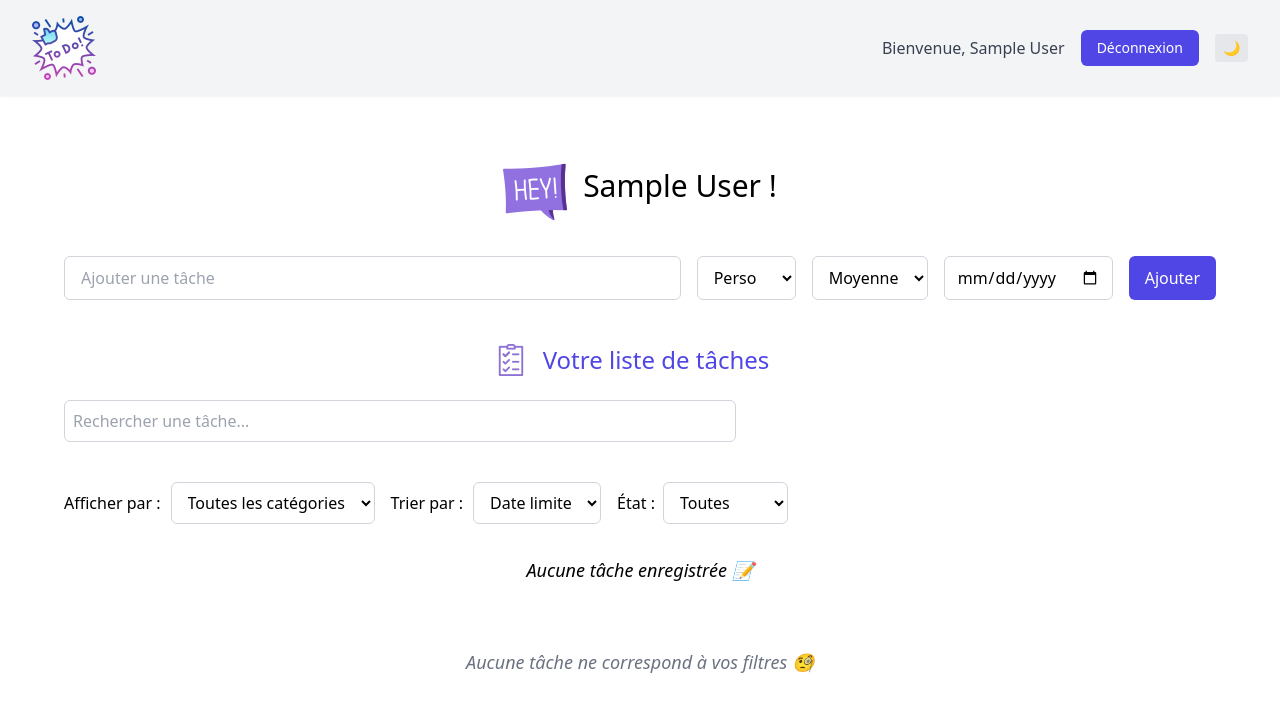
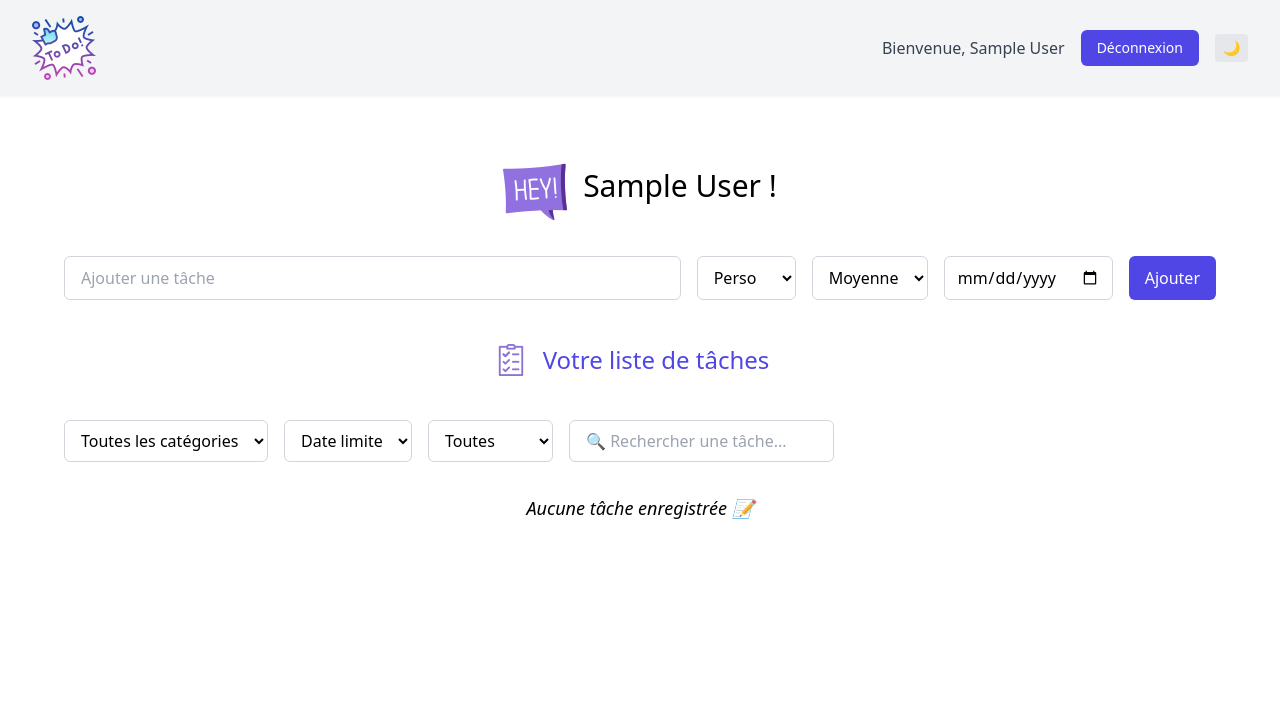
Before and after one commit to zinkat/TO-DO-APP, a React (Vite) app in the folder to-do-app/: page / in a window 1280 px wide. Shown: the top 712 px of the page. Built offline with nearby package versions, Linux system fonts and the light colour scheme; data requests are answered from the project's data file; sample sign-in values are in the browser's storage.

Commit message:
ajout commentaires

```diff
--- a/to-do-app/src/pages/HomePage.jsx
+++ b/to-do-app/src/pages/HomePage.jsx
@@ -3,67 +3,50 @@ import { useState, useEffect } from 'react';
 import { getTasks, addTask, updateTask, deleteTask as deleteTaskAPI } from '../api';
 
 function HomePage() {
+
   const { user } = useAuth();
   const [tasks, setTasks] = useState([]);
   const [newTask, setNewTask] = useState('');
   const [priority, setPriority] = useState('moyenne');
   const [dueDate, setDueDate] = useState('');
-  const [sortBy, setSortBy] = useState('date'); // 'priority' ou 'date'
+  const [sortBy, setSortBy] = useState('date');
   const [searchTerm, setSearchTerm] = useState('');
-  const [editingId, setEditingId] = useState(null); // id de la tâche qu'on édite
+  const [editingId, setEditingId] = useState(null);
   const [tag, setTag] = useState('perso');
-  const [editValues, setEditValues] = useState({ text: '', priority: '', dueDate: '', tag: ''});
-  const [filterTag, setFilterTag] = useState(''); // pour filtrer par tag
+  const [editValues, setEditValues] = useState({ text: '', priority: '', dueDate: '', tag: '' });
+  const [filterTag, setFilterTag] = useState('');
   const [currentPage, setCurrentPage] = useState(1);
-  const [filterDone, setFilterDone] = useState('all'); // 'all', 'done', 'todo'
+  const [filterDone, setFilterDone] = useState('all');
 
+  // 🔁 Réinitialiser la page actuelle lorsque les filtres changent
+  useEffect(() => {
+    setCurrentPage(1);
+  }, [searchTerm, sortBy, filterTag, filterDone]);
 
-
-useEffect(() => {
-  setCurrentPage(1); // 🔁 quand on change la recherche
-}, [searchTerm]);
-
-useEffect(() => {
-  setCurrentPage(1); // 🔁 quand on change le tri
-}, [sortBy]);
-
-useEffect(() => {
-  setCurrentPage(1); // 🔁 quand on change le filtre par tag
-}, [filterTag]);
-
-useEffect(() => {
-  setCurrentPage(1); // 🔁 quand on change le filtre par etat
-}, [filterDone]);
-
-// Charger les tâches une fois que user.email est prêt
+  // 🔄 Récupérer les tâches utilisateur à la connexion
   useEffect(() => {
     if (user && user.email) {
       getTasks()
         .then((data) => {
           const userTasks = data.filter(t => t.email === user.email);
           setTasks(userTasks);
-        console.log(userTasks, "Tâches de l'utilisateur :", user.email,  "Nombre tâches :", userTasks.length);
-
         })
-
         .catch((err) => console.error("Erreur chargement des tâches :", err));
     }
   }, [user]);
 
-
+  // ➕ Ajouter une nouvelle tâche
   const handleSubmit = async (e) => {
     e.preventDefault();
     if (newTask.trim() === '') return;
 
     const task = {
-
       text: newTask,
       done: false,
-    priority: priority,
-    dueDate: dueDate,
-    tag, // pour filtrer par tag
-    email: user.email, // pour filtrer par utilisateur
-
+      priority,
+      dueDate,
+      tag,
+      email: user.email,
     };
 
     try {
@@ -75,58 +58,43 @@ useEffect(() => {
     }
   };
 
+  // ✅ Marquer une tâche comme terminée ou non
   const toggleTask = async (id) => {
     const taskToToggle = tasks.find(task => task.id === id);
     if (!taskToToggle) return;
 
-  const updatedTask = {
-    ...taskToToggle,
-    done: !taskToToggle.done,
-  };
+    const updatedTask = { ...taskToToggle, done: !taskToToggle.done };
 
     try {
       await updateTask(updatedTask);
-    const updatedTasks = tasks.map(task =>
-      task.id === id ? updatedTask : task
-    );
-    setTasks(updatedTasks);
+      setTasks(tasks.map(task => task.id === id ? updatedTask : task));
     } catch (error) {
       console.error("Erreur mise à jour done :", error);
     }
   };
 
-
+  // ❌ Supprimer une tâche
   const handleDelete = async (id) => {
     try {
       await deleteTaskAPI(id);
-    const updated = tasks.filter(task => task.id !== id);
-    setTasks(updated);
+      setTasks(tasks.filter(task => task.id !== id));
     } catch (error) {
       console.error("Erreur suppression tâche :", error);
     }
   };
 
+  // 🔀 Filtrer, rechercher et trier les tâches
   const sortTasks = (tasks) => {
-
     const priorityOrder = { haute: 3, moyenne: 2, basse: 1 };
 
-  let filtered = tasks.filter((task) =>
+    let filtered = tasks.filter(task =>
       task.text.toLowerCase().includes(searchTerm.toLowerCase())
     );
 
-  // ✅ Appliquer le filtre de tag avant tri
-  if (filterTag) {
-    filtered = filtered.filter(task => task.tag === filterTag);
-  }
-  // 🔍 Filtrage par statut
-if (filterDone === 'done') {
-  filtered = filtered.filter(task => task.done);
-} else if (filterDone === 'todo') {
-  filtered = filtered.filter(task => !task.done);
-}
+    if (filterTag) filtered = filtered.filter(task => task.tag === filterTag);
+    if (filterDone === 'done') filtered = filtered.filter(task => task.done);
+    else if (filterDone === 'todo') filtered = filtered.filter(task => !task.done);
 
-
-  // ✅ Trier selon la sélection
     if (sortBy === 'priority') {
       filtered.sort((a, b) => priorityOrder[b.priority] - priorityOrder[a.priority]);
     } else if (sortBy === 'date') {
@@ -140,66 +108,60 @@ if (filterDone === 'done') {
     return filtered;
   };
 
-const tasksPerPage = 5;
-
+  // 📄 Pagination des tâches
   const paginatedTasks = () => {
     const sorted = sortTasks(tasks);
-  const start = (currentPage - 1) * tasksPerPage;
-  const end = start + tasksPerPage;
-  return sorted.slice(start, end);
+    const start = (currentPage - 1) * 5;
+    return sorted.slice(start, start + 5);
   };
 
-const totalPages = Math.ceil(sortTasks(tasks).length / tasksPerPage);
-
-
+  // 🔴 Vérifier si une tâche est en retard
   const isOverdue = (task) => {
     if (!task.dueDate || task.done) return false;
     return new Date(task.dueDate) < new Date();
   };
 
+  // ✏️ Préparer l'édition d'une tâche
   const startEditing = (task) => {
     setEditingId(task.id);
     setEditValues({
       text: task.text,
       priority: task.priority,
       dueDate: task.dueDate,
-    tag: task.tag || 'perso', // Assurez-vous que le tag est défini
+      tag: task.tag || 'perso',
     });
   };
 
+  // 💾 Enregistrer les modifications après édition
   const saveEdit = async () => {
     try {
-    const editedTask = {
-      id: editingId,
-      ...editValues,
-      email: user.email,
-    };
+      const editedTask = { id: editingId, ...editValues, email: user.email };
       await updateTask(editedTask);
-    const updated = tasks.map((task) =>
-      task.id === editingId ? editedTask : task
-    );
-    setTasks(updated);
+      setTasks(tasks.map(task => task.id === editingId ? editedTask : task));
       setEditingId(null);
     } catch (err) {
       console.error("Erreur édition :", err);
     }
   };
 
+  // ❌ Annuler l'édition
   const cancelEdit = () => {
     setEditingId(null);
   };
 
+  // 📊 Total de pages de pagination
+  const totalPages = Math.ceil(sortTasks(tasks).length / 5);
 
   return (
 
-<div >
     <div className="min-h-screen transition-colors duration-200 md:mt-8 bg-white text-black dark:bg-gray-900 dark:text-white p-6 md:p-8">
       <div className="max-w-6xl mx-auto">
+        <div className='flex flex-row mb-8 justify-center space-x-4 space-y-2'>
+          <img src="he.png" alt="bonjour" />
+          <h1 className='text-xl md:text-3xl'>{user.name || user.email} !</h1>
+        </div>
 
-    <div>
-      <div className='flex flex-row mb-8 justify-center space-x-4 space-y-2' ><img src="he.png" alt="bonjour" /><h1 className=' text-xl md:text-3xl '> {user.name || user.email} !</h1></div>
-
-
+        {/* Formulaire d'ajout */}
         <form onSubmit={handleSubmit} className="flex flex-col md:flex-row gap-2 md:gap-4 mt-4">
           <input
             type="text"
@@ -209,38 +171,24 @@ const cancelEdit = () => {
             className="transition-colors duration-200 px-4 py-2 rounded-md border border-gray-300 bg-white text-black dark:bg-gray-800 dark:text-white dark:border-gray-600 focus:outline-none focus:ring-2 focus:ring-indigo-500 placeholder:text-gray-400 dark:placeholder:text-gray-500 w-3/4"
             required
           />
-<select
-  value={tag}
-  onChange={(e) => setTag(e.target.value)}
-  className="px-3 py-2 rounded-md border border-gray-300 bg-white text-black dark:bg-gray-800 dark:text-white dark:border-gray-600 focus:outline-none">
+          <select value={tag} onChange={(e) => setTag(e.target.value)} className="px-3 py-2 rounded-md border border-gray-300 bg-white text-black dark:bg-gray-800 dark:text-white dark:border-gray-600 focus:outline-none">
             <option value="perso">Perso</option>
             <option value="travail">Travail</option>
             <option value="urgent">Urgent</option>
           </select>
-
-  <select
-    value={priority}
-    onChange={(e) => setPriority(e.target.value)}
-    className="px-3 py-2 rounded-md border border-gray-300 bg-white text-black dark:bg-gray-800 dark:text-white dark:border-gray-600 focus:outline-none">
+          <select value={priority} onChange={(e) => setPriority(e.target.value)} className="px-3 py-2 rounded-md border border-gray-300 bg-white text-black dark:bg-gray-800 dark:text-white dark:border-gray-600 focus:outline-none">
             <option value="basse">Basse</option>
             <option value="moyenne">Moyenne</option>
             <option value="haute">Haute</option>
           </select>
-
           <input
             type="date"
             value={dueDate}
             onChange={(e) => setDueDate(e.target.value)}
             className="transition-colors duration-200 px-3 py-2 rounded-md border border-gray-300 bg-white text-black dark:bg-gray-800 dark:text-white dark:border-gray-600"
           />
-
-  <button
-    type="submit"
-    className="transition-colors duration-200 bg-indigo-600 hover:bg-indigo-700 text-white px-4 py-2 rounded-md"  >
-    Ajouter
-  </button>
+          <button type="submit" className="transition-colors duration-200 bg-indigo-600 hover:bg-indigo-700 text-white px-4 py-2 rounded-md">Ajouter</button>
         </form>
-
         <div className="mt-5 ">
           <div className="flex flex-col md:flex-row items-center justify-center">
             <img src="tache.png" alt="liste des taches" />
@@ -248,68 +196,48 @@ const cancelEdit = () => {
         </div>
 
 
-  <input
-    type="text"
-     className="transition-colors duration-200 px-4 py-2 rounded-md border border-gray-300 bg-white text-black dark:bg-gray-800 dark:text-white dark:border-gray-600 focus:outline-none focus:ring-2 focus:ring-indigo-500 placeholder:text-gray-400 dark:placeholder:text-gray-500 max-w-2xl"
-    placeholder="Rechercher une tâche..."
-    value={searchTerm}
-    onChange={(e) => setSearchTerm(e.target.value)}
-    style={{ width: '100%', padding: '8px' }}
-  />
-</div>
-<div className='mb-8 mt-5 flex flex-col md:flex-row  gap-4 items-start md:items-center'>
-<div className="mt-5">
-   <label style={{ marginRight: '10px' }}>Afficher par :</label>
-  <select
-  value={filterTag}
-  onChange={(e) => setFilterTag(e.target.value)}
-  className="px-3 py-2 rounded-md border border-gray-300 bg-white text-black dark:bg-gray-800 dark:text-white dark:border-gray-600 focus:outline-none"
->
+       {/* Filtres et recherche */}
+        <div className='mb-8 mt-5 flex flex-col md:flex-row gap-4 items-start md:items-center'>
+          <select value={filterTag} onChange={(e) => setFilterTag(e.target.value)} className="px-3 py-2 rounded-md border border-gray-300 bg-white text-black dark:bg-gray-800 dark:text-white dark:border-gray-600 focus:outline-none">
             <option value="">Toutes les catégories</option>
             <option value="perso">Perso</option>
             <option value="travail">Travail</option>
             <option value="urgent">Urgent</option>
           </select>
-
-</div>
-<div className="mt-5">
-  <label style={{ marginRight: '10px' }}>Trier par :</label>
-  <select  className="px-3 py-2 rounded-md border border-gray-300 bg-white text-black dark:bg-gray-800 dark:text-white dark:border-gray-600 focus:outline-none"
- value={sortBy} onChange={(e) => setSortBy(e.target.value)}>
+          <select value={sortBy} onChange={(e) => setSortBy(e.target.value)} className="px-3 py-2 rounded-md border border-gray-300 bg-white text-black dark:bg-gray-800 dark:text-white dark:border-gray-600 focus:outline-none">
             <option value="date">Date limite</option>
             <option value="priority">Priorité</option>
           </select>
-</div>
-<div className="mt-5">
-  <label className="mr-2">État :</label>
-  <select
-    value={filterDone}
-    onChange={(e) => setFilterDone(e.target.value)}
-    className="px-3 py-2 rounded-md border border-gray-300 bg-white text-black dark:bg-gray-800 dark:text-white dark:border-gray-600"
-  >
+          <select value={filterDone} onChange={(e) => setFilterDone(e.target.value)} className="px-3 py-2 rounded-md border border-gray-300 bg-white text-black dark:bg-gray-800 dark:text-white dark:border-gray-600">
             <option value="all">Toutes</option>
             <option value="done">Terminées</option>
             <option value="todo">À faire</option>
           </select>
+          <input
+            type="text"
+            placeholder="🔍 Rechercher une tâche..."
+            value={searchTerm}
+            onChange={(e) => setSearchTerm(e.target.value)}
+            className="transition-colors duration-200 px-4 py-2 rounded-md border border-gray-300 bg-white text-black dark:bg-gray-800 dark:text-white dark:border-gray-600 focus:outline-none focus:ring-2 focus:ring-indigo-500 placeholder:text-gray-400 dark:placeholder:text-gray-500 max-w-2xl"
+          />
         </div>
-</div>
-   {tasks.length === 0 && (<h3 className="dark:text-gray-200 italic text-black text-lg font-medium text-center">Aucune tâche enregistrée 📝</h3> )}
+
+       {/* Liste des tâches */}
+
       <ul className="mt-2 space-y-3">
-  {sortTasks(tasks).length === 0 && (
+       {/* Aucun filtre actif mais aussi aucune tâche en base */}
+       {tasks.length === 0 ? (
+       <p className="dark:text-gray-200 italic text-black text-lg font-medium text-center">
+         Aucune tâche enregistrée 📝
+       </p>
+      ) : sortTasks(tasks).length === 0 ? (
         <p className="text-center text-gray-500 dark:text-gray-200 italic text-lg font-medium mt-8 py-8">
           Aucune tâche ne correspond à vos filtres 🧐
        </p>
-)}
-
-{paginatedTasks().map(task => (
-    <li
-  key={task.id}
-  className={`flex flex-col md:flex-row justify-between items-start md:items-center p-4 rounded-md shadow-sm border-l-4
-    ${task.priority === 'haute' ? 'border-red-500' :
-      task.priority === 'moyenne' ? 'border-yellow-400' :
-      'border-green-500'}
-    ${isOverdue(task) ? ' bg-red-50 dark:bg-red-300/30' : 'bg-indigo-100 dark:bg-gray-800'}
-  `}
+      ) : (
+       paginatedTasks().map(task => (
+       <li  key={task.id}  className={`flex flex-col md:flex-row justify-between items-start md:items-center p-4 rounded-md shadow-sm border-l-4 ${task.priority === 'haute' ? 'border-red-500' :  task.priority === 'moyenne' ? 'border-yellow-400' : 'border-green-500'}
+      ${isOverdue(task) ? ' bg-red-50 dark:bg-red-300/30' : 'bg-indigo-100 dark:bg-gray-800'} `}
 >
      {editingId === task.id ? (
        <div className="flex flex-col md:flex-row gap-2 w-full">
@@ -317,23 +245,19 @@ const cancelEdit = () => {
         type="text"
         value={editValues.text}
         onChange={(e) => setEditValues({ ...editValues, text: e.target.value })}
-        className="flex-1 px-3 py-2 rounded-md border bg-white text-black dark:bg-gray-800 dark:text-white"
-      />
+        className="flex-1 px-3 py-2 rounded-md border bg-white text-black dark:bg-gray-800 dark:text-white"/>
         <select
         value={editValues.priority}
         onChange={(e) => setEditValues({ ...editValues, priority: e.target.value })}
-        className="px-3 py-2 rounded-md border bg-white text-black dark:bg-gray-800 dark:text-white"
-      >
+        className="px-3 py-2 rounded-md border bg-white text-black dark:bg-gray-800 dark:text-white">
         <option value="basse">Basse</option>
         <option value="moyenne">Moyenne</option>
         <option value="haute">Haute</option>
       </select>
-
       <select
         value={editValues.tag}
         onChange={(e) => setEditValues({ ...editValues, tag: e.target.value })}
-        className="px-3 py-2 rounded-md border bg-white text-black dark:bg-gray-800 dark:text-white"
-      >
+        className="px-3 py-2 rounded-md border bg-white text-black dark:bg-gray-800 dark:text-white">
         <option value="perso">Perso</option>
         <option value="travail">Travail</option>
         <option value="urgent">Urgent</option>
@@ -343,8 +267,7 @@ const cancelEdit = () => {
         type="date"
         value={editValues.dueDate}
         onChange={(e) => setEditValues({ ...editValues, dueDate: e.target.value })}
-        className="px-3 py-2 rounded-md border bg-white text-black dark:bg-gray-800 dark:text-white"
-      />
+        className="px-3 py-2 rounded-md border bg-white text-black dark:bg-gray-800 dark:text-white"/>
 
       <div className="flex gap-2  justify-center">
         <button onClick={saveEdit} className="bg-indigo-300 text-white px-2 py-1 rounded-md"><img src="enregistre.png" alt="chek" title='enregistrer'/></button>
@@ -355,8 +278,7 @@ const cancelEdit = () => {
       <>
       <div className="flex-1">
         <p className={`font-medium ${task.done ? 'line-through text-gray-400' : ''}`}>
-    {task.text}
-  </p>
+        {task.text} </p>
       <span className={`text-xs font-semibold text-white px-2 py-0.5 rounded-full  ${task.tag === 'perso' ? 'bg-pink-500' :
         task.tag === 'travail' ? 'bg-blue-500' : task.tag === 'urgent' ? 'bg-red-500' : 'bg-gray-500'}`}>
         {task.tag}
@@ -371,15 +293,15 @@ const cancelEdit = () => {
     </p>
  </div>
       <div className="flex m-auto  gap-2 md:ml-4">
-        <button onClick={() => toggleTask(task.id)} className={`px-0.5 py-0.5 rounded-md text-xs font-medium ${task.done ? 'bg-sky-600 text-indigo-200' : 'bg-pink-800 text-indigo-200' }`}>  {task.done ? 'Done' : 'Todo'}</button>
+        <button onClick={() => toggleTask(task.id)} className={`px-0.5 py-0.5 rounded-md text-xs font-medium ${task.done ? 'bg-sky-600 text-indigo-200' : 'bg-pink-800 text-indigo-200' }`}>  {task.done ? 'Done ✓' : 'Todo'}</button>
         <button onClick={() => startEditing(task)} className="text-blue-500 bg-indigo-300 text-white px-0.5 py-0.5 rounded-md  hover:text-blue-700"> <img src="crayon.png" title='Modifier' alt="Modifier" /></button>
         <button onClick={() => handleDelete(task.id)} className="text-red-500 bg-indigo-300 text-white px-0.5 py-0.5 rounded-md hover:text-red-700"> <img src="poubelle.png" title='Supprimer' alt="Supprimer" /></button>
-
       </div>
       </>
     )}
     </li>
-  ))}
+    ))
+    )}
   </ul>
   <div className="flex justify-center mt-6 gap-2">
   {Array.from({ length: totalPages }, (_, i) => i + 1).map((num) => (
@@ -400,10 +322,7 @@ const cancelEdit = () => {
   </div>
   </div>
   </div>
-     </div>
-
 );
-
 }
 
 export default HomePage;
```
Lines whose indentation alone changed are shown as unchanged.
